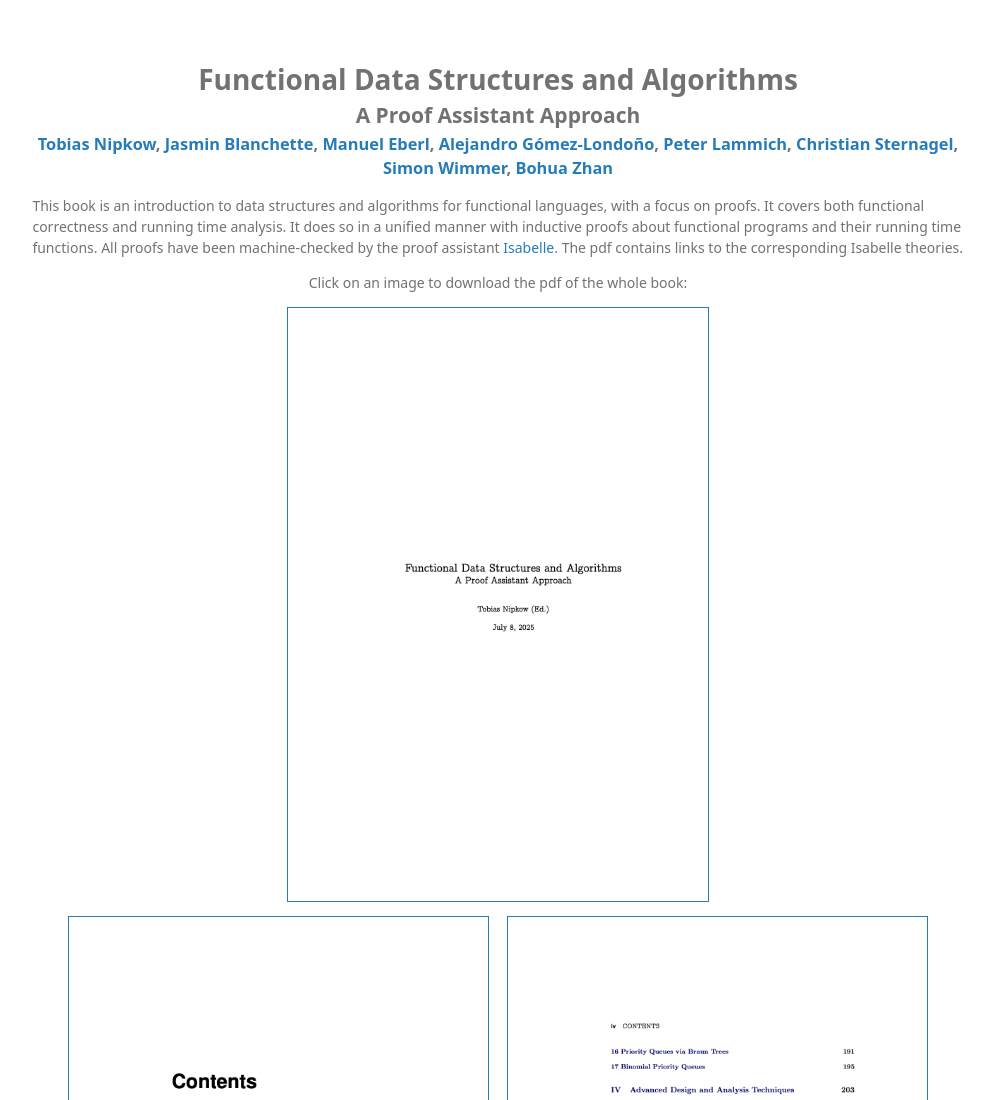
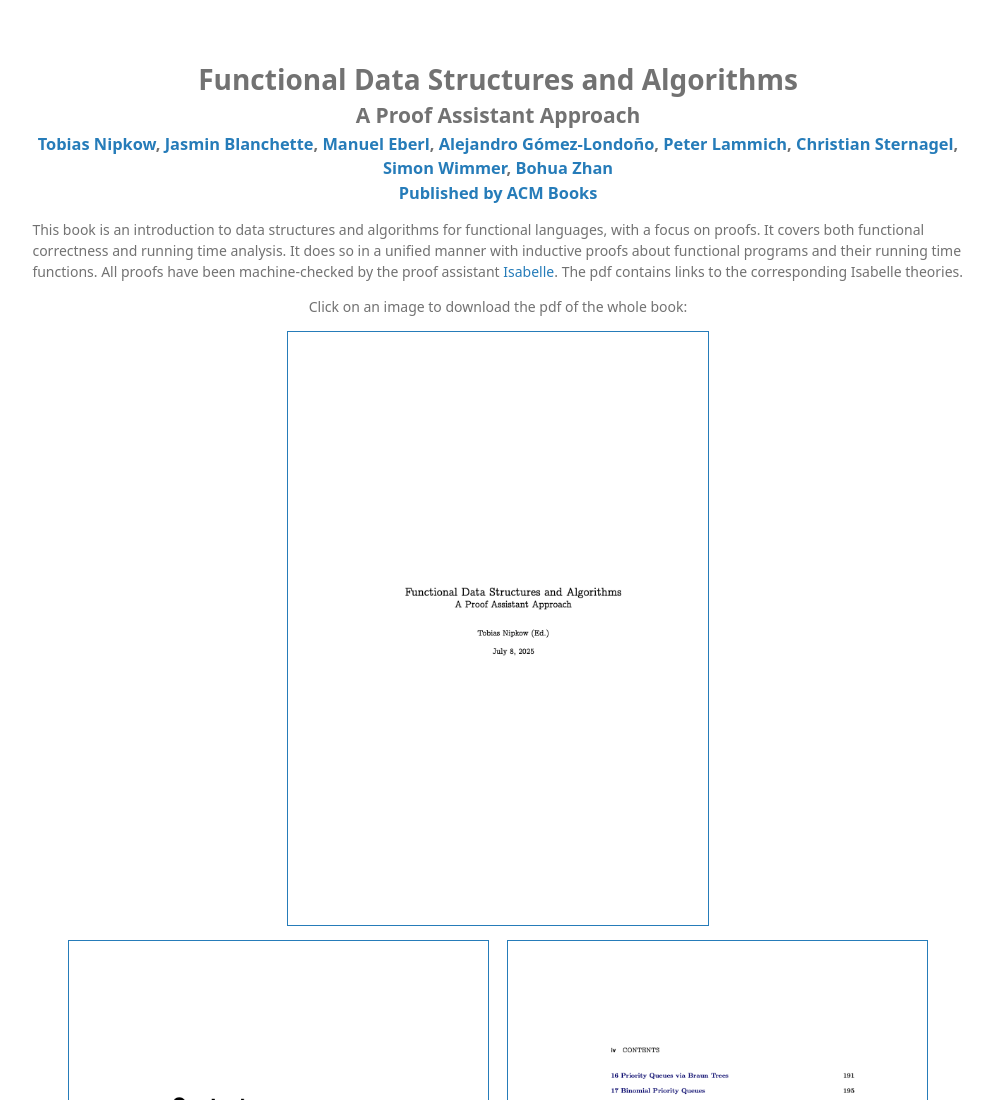
Before and after one commit to nipkow/FDSA, a plain HTML site: page docs/index.html in a window 1280 px wide. Shown: the top 1100 px of the page, without its empty margins (142-1135 px from the left). Drawn offline with Linux system fonts and the light colour scheme.

Commit message:
published!!!

```diff
--- a/docs/index.html
+++ b/docs/index.html
@@ -25,6 +25,7 @@
   <a href="http://cl-informatik.uibk.ac.at/csternagel">Christian Sternagel</a>,
   <a href="https://home.in.tum.de/~wimmers">Simon Wimmer</a>,
   <a href="https://lcs.ios.ac.cn/~bzhan/">Bohua Zhan</a></h3>
+  <h3 style="text-align:center"><a href="https://dl.acm.org/doi/book/10.1145/3731369">Published by ACM Books</a></h3>
 
 <p> This book is an introduction to data structures and algorithms for
 functional languages, with a focus on proofs. It covers both
```
